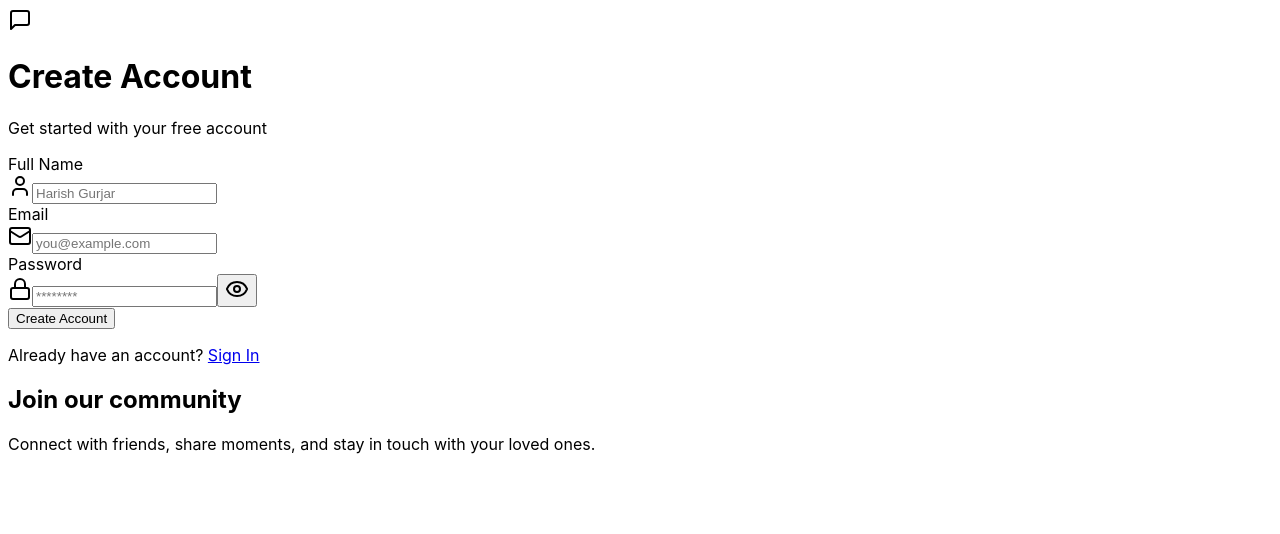
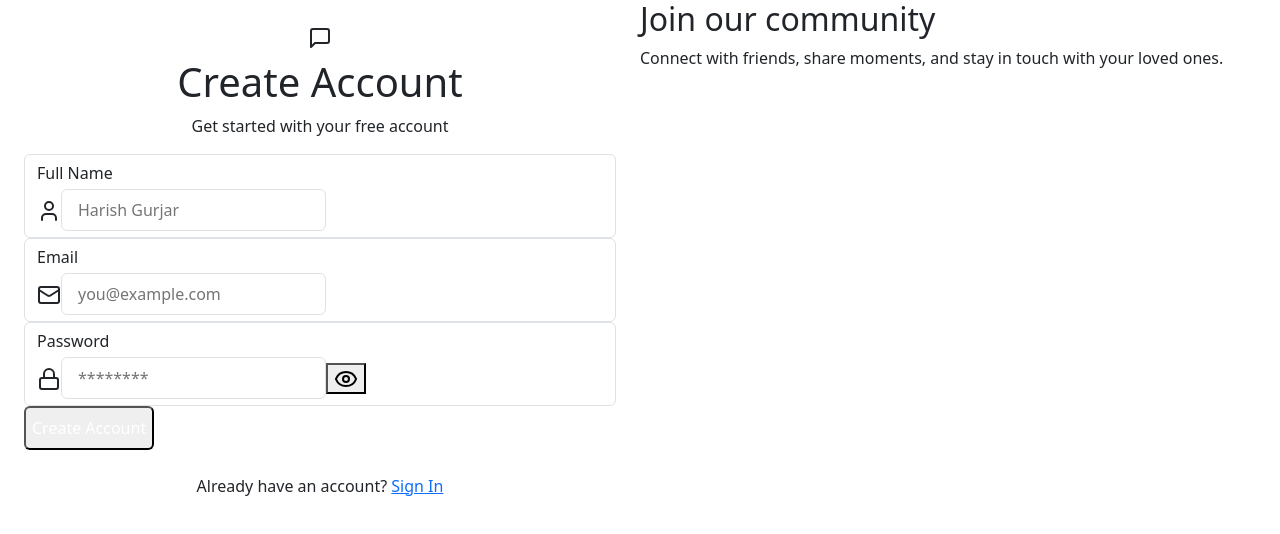
Before and after one commit to harish-gurjar-758/chet_website, a React (Create React App) app in the folder client/: page /signup in a window 1280 px wide. Shown: the top 534 px of the page. Built offline with nearby package versions, Linux system fonts and the light colour scheme; no server answers.

Commit message:
set the bootstrip in cliend side

```diff
--- a/client/package.json
+++ b/client/package.json
@@ -8,6 +8,7 @@
     "dotenv": "^16.5.0",
     "lucide-react": "^0.511.0",
     "react": "^18.2.0",
+    "react-bootstrap": "^2.10.10",
     "react-dom": "^18.2.0",
     "react-hot-toast": "^2.5.2",
     "react-router-dom": "^7.6.0",
--- a/client/public/index.html
+++ b/client/public/index.html
@@ -1,12 +1,17 @@
 <!DOCTYPE html>
 <html lang="en">
+
 <head>
   <meta charset="utf-8" />
+  <link rel="stylesheet" href="https://cdn.jsdelivr.net/npm/bootstrap@5.3.2/dist/css/bootstrap.min.css"
+    integrity="sha384-T3c6CoIi6uLrA9TneNEoa7RxnatzjcDSCmG1MXxSR1GAsXEV/Dwwykc2MPK8M2HN" crossorigin="anonymous" />
   <meta name="viewport" content="width=device-width, initial-scale=1" />
   <title>Chet Website</title>
 </head>
+
 <body class="bg-gray-100">
   <noscript>You need to enable JavaScript to run this app.</noscript>
   <div id="root"></div>
 </body>
+
 </html>
--- a/client/src/Pages/SignUpPage.jsx
+++ b/client/src/Pages/SignUpPage.jsx
@@ -31,9 +31,9 @@
     };
 
     return (
-        <div className="flex min-h-screen">
+        <div className="d-flex min-h-screen">
             {/* Left side (form) */}
-            <div className="w-1/2 p-10 flex flex-col justify-center">
+            <div className="w-50 p-4 d-flex flex-column justify-content-center">
                 <div className="mb-8 text-center">
                     <div className="mb-2 flex justify-center items-center text-4xl">
                         <MessageSquare />
@@ -123,7 +123,7 @@
             </div>
 
             {/* Right side (image) */}
-            <div className="w-1/2 hidden md:block">
+            <div className="d-none d-md-block w-50">
                 <AuthImagePattern
                     title="Join our community"
                     subtitle="Connect with friends, share moments, and stay in touch with your loved ones."
--- a/client/src/index.js
+++ b/client/src/index.js
@@ -4,6 +4,7 @@
 import "./index.css";
 import reportWebVitals from "./reportWebVitals";
 import { BrowserRouter } from 'react-router-dom';
+import 'bootstrap/dist/css/bootstrap.min.css';
 
 const root = ReactDOM.createRoot(document.getElementById("root"));
 root.render(
```
Also changed, not shown: 1 other file (tests, documents, lock files or other folders). Lines whose indentation alone changed are shown as unchanged.
